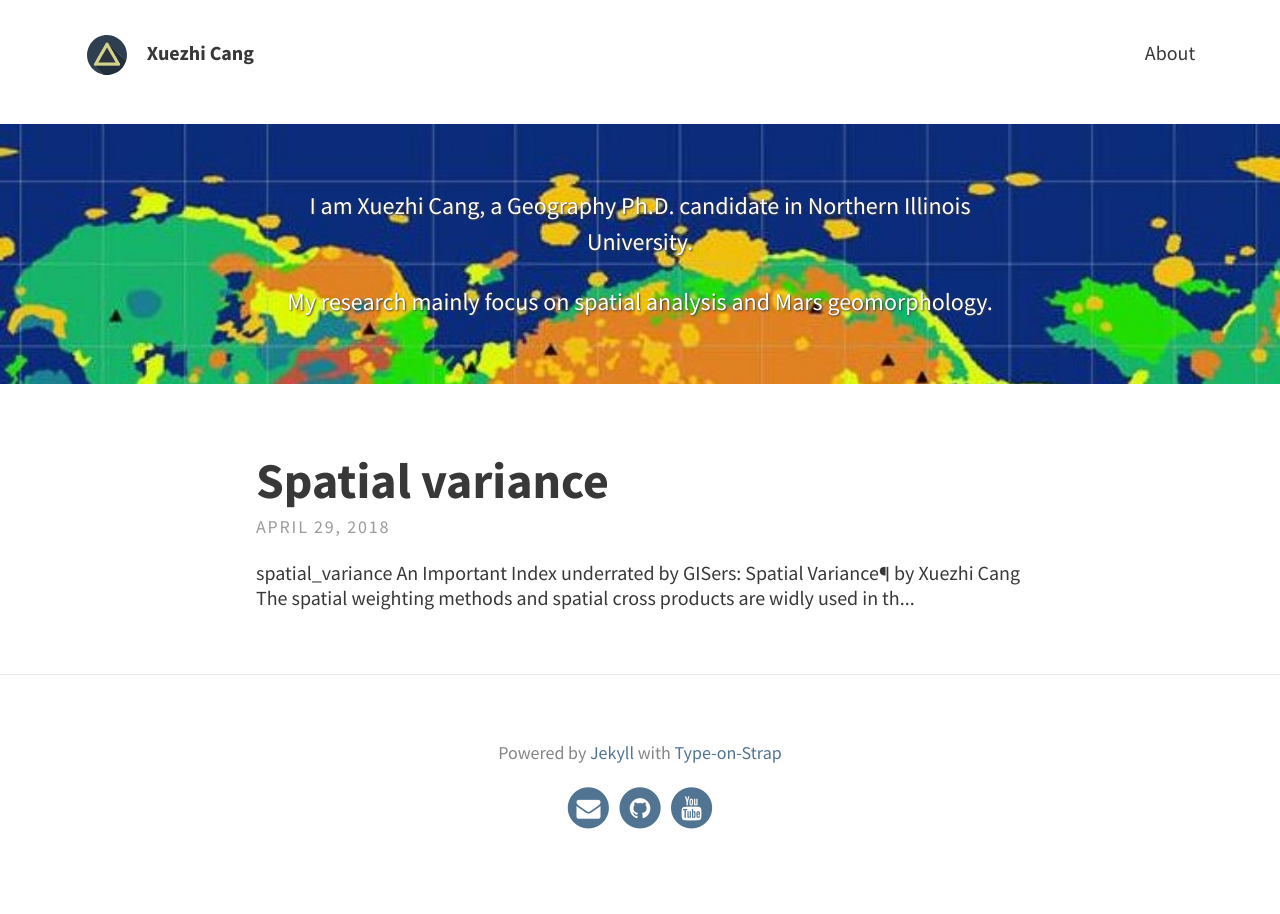
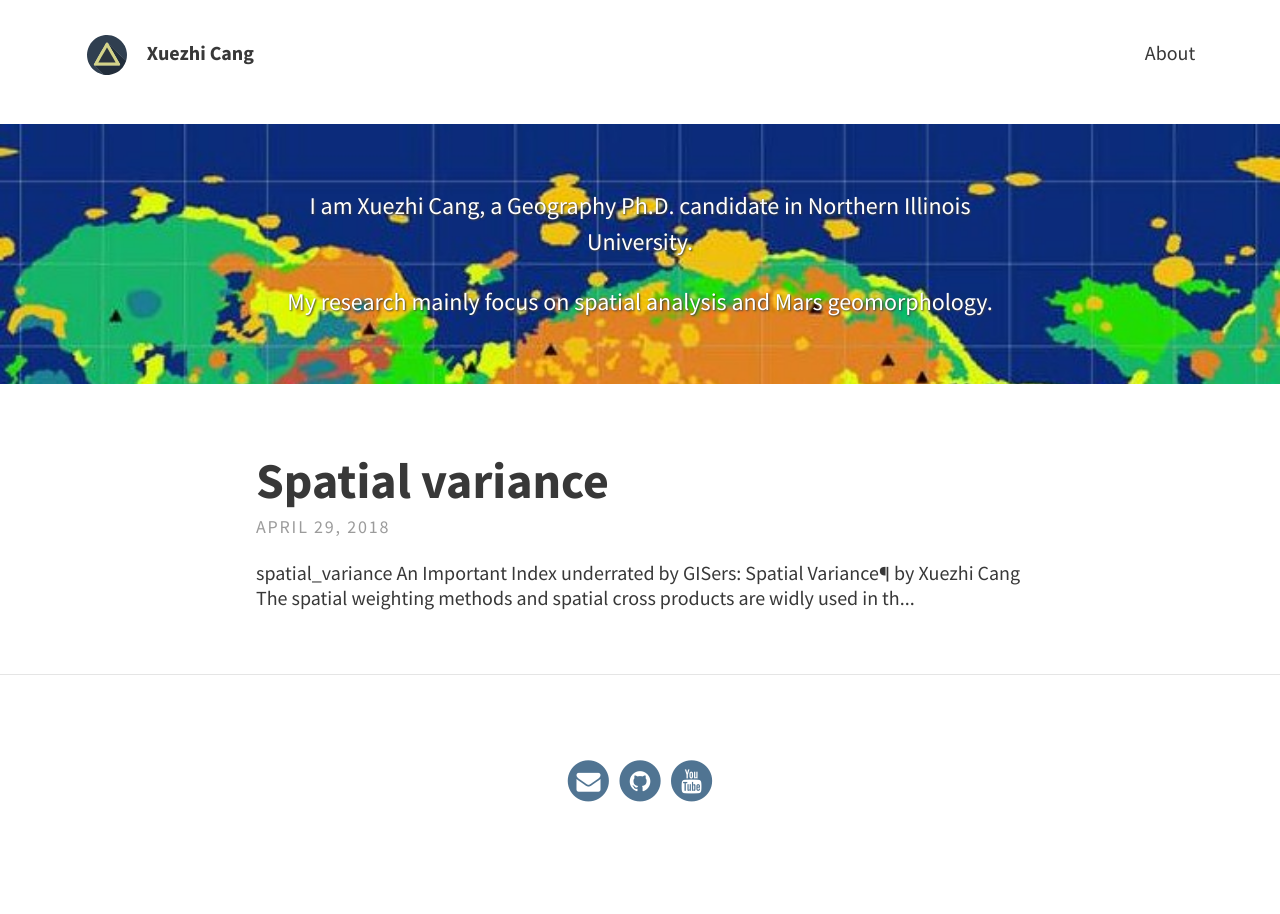
Before and after one commit to xuezhicang/xuezhicang.github.io, a Jekyll site: the page built from index.html, in a window 1280 px wide. Built offline with Jekyll 4.4.1, drawn with Linux system fonts in a browser that asks for light colours; the list of posts is cut into pages by our own code.

Commit message:
Update _config.yml

```diff
--- a/_config.yml
+++ b/_config.yml
@@ -9,7 +9,7 @@
   avatar: assets/img/triangle.svg
   favicon: assets/favicon.ico
   gravatar: # Email MD5 hash
-  description: "A website with blog posts and pages" # used by search engines
+  description: "Xuezhi Cang's Website" # used by search engines
 
   # Header and footer text
   header_text: >
@@ -19,7 +19,7 @@
 
   header_text_feature_image: assets/img/pexels/Mars_vn_depth.jpg
   footer_text: >
-   Powered by <a href="https://jekyllrb.com/">Jekyll</a> with <a href="https://github.com/sylhare/Type-on-Strap">Type-on-Strap</a>
+
 
   # Icons
   rss: false
```
